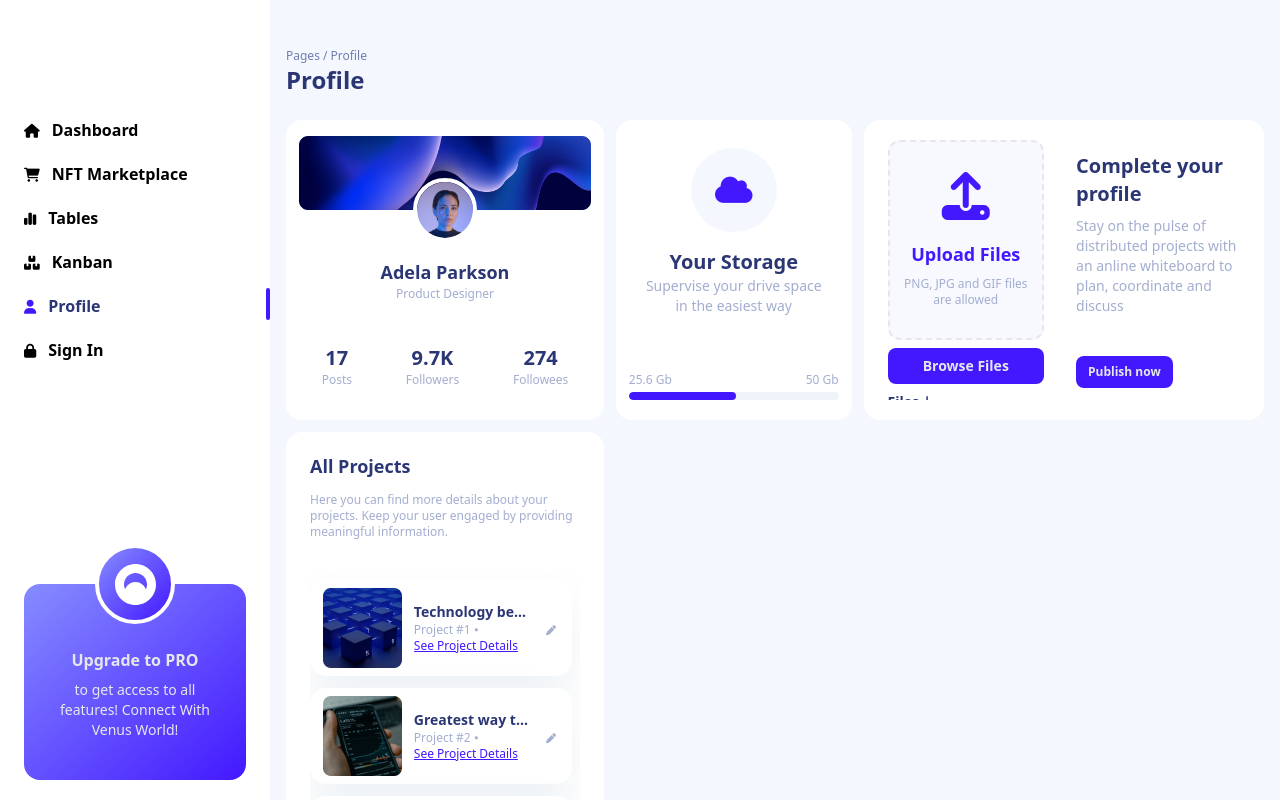
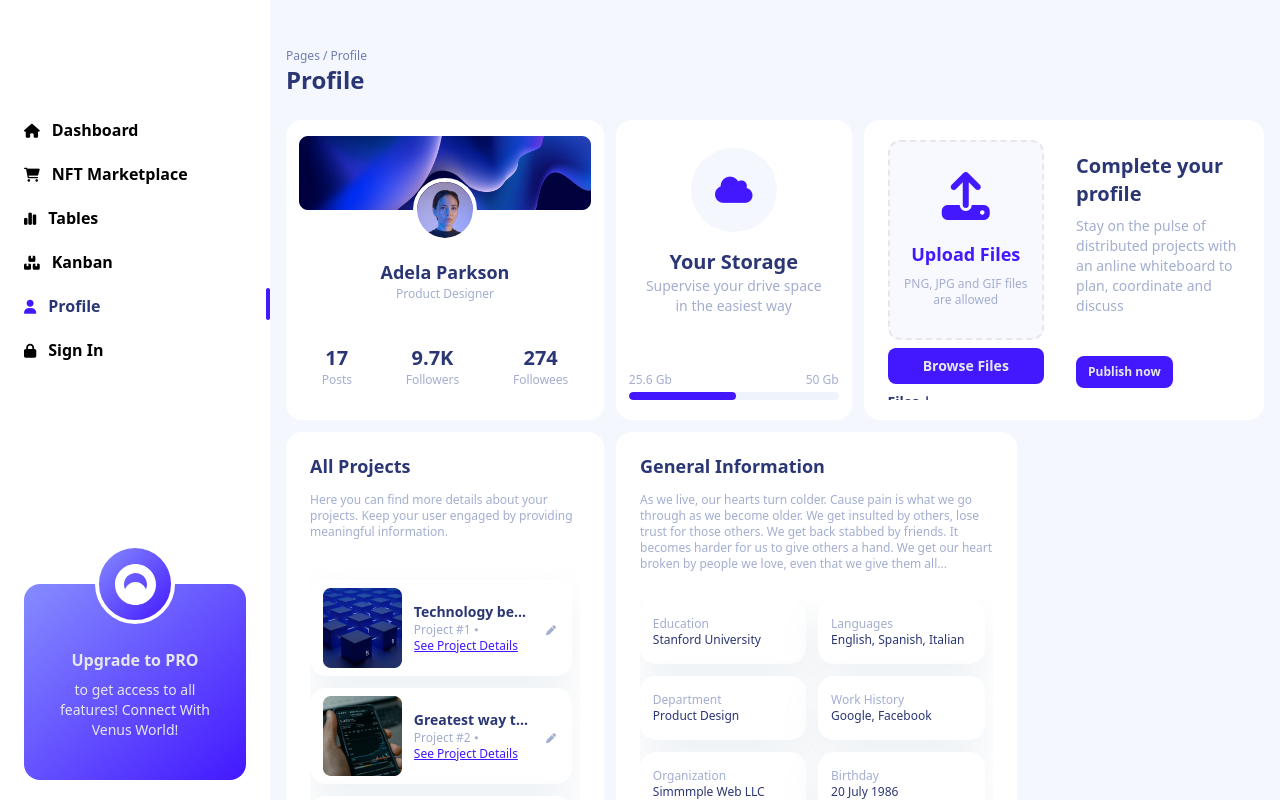
Before and after one commit to sina-byn/horizon-ui-dashboard, a React (Vite) app: page /profile in a window 1280 px wide. Built offline with nearby package versions, Linux system fonts and the light colour scheme.

Commit message:
general info section added

```diff
--- /dev/null
+++ b/src/features/Profile/GeneralInformation.tsx
@@ -0,0 +1,82 @@
+// * components
+import Card from '../../components/Card';
+import Typography from '../../components/Typography';
+
+// * data
+const data = [
+  {
+    id: 1,
+    title: 'Education',
+    value: 'Stanford University',
+  },
+  {
+    id: 2,
+    title: 'Languages',
+    value: 'English, Spanish, Italian',
+  },
+  {
+    id: 3,
+    title: 'Department',
+    value: 'Product Design',
+  },
+  {
+    id: 4,
+    title: 'Work History',
+    value: 'Google, Facebook',
+  },
+  {
+    id: 5,
+    title: 'Organization',
+    value: 'Simmmple Web LLC',
+  },
+  {
+    id: 6,
+    title: 'Birthday',
+    value: '20 July 1986',
+  },
+];
+
+const GeneralInformation = () => {
+  return (
+    <Card className='general-info-card lg:col-span-7 xl:col-span-5 flex-col max-h-[400px]'>
+      <Typography
+        tag='h6'
+        className='text-primary dark:text-white text-lg font-bold capitalize'
+      >
+        General Information
+      </Typography>
+      <Typography className='description text-neutral text-xs my-3'>
+        As we live, our hearts turn colder. Cause pain is what we go through as
+        we become older. We get insulted by others, lose trust for those others.
+        We get back stabbed by friends. It becomes harder for us to give others
+        a hand. We get our heart broken by people we love, even that we give
+        them all...
+      </Typography>
+      <div className='cards grid grid-cols-12 gap-3 overflow-y-auto mt-4 pb-4 pr-2'>
+        {data.map(card => (
+          <Card
+            key={card.id}
+            style={{ padding: '1rem 0.8rem' }}
+            darkModeClassName='dark:bg-d-light'
+            className='lg:col-span-6 flex-col justify-center text-xs font-medium shadow-custom dark:shadow-none'
+          >
+            <Typography
+              tag='span'
+              className='card-title text-neutral capitalize'
+            >
+              {card.title}
+            </Typography>
+            <Typography
+              tag='span'
+              className='card-value text-primary dark:text-white capitalize truncate'
+            >
+              {card.value}
+            </Typography>
+          </Card>
+        ))}
+      </div>
+    </Card>
+  );
+};
+
+export default GeneralInformation;
--- a/src/pages/Profile.tsx
+++ b/src/pages/Profile.tsx
@@ -6,6 +6,7 @@ import ProfileCard from '../features/Profile/ProfileCard';
 import StorageCard from '../features/Profile/StorageCard';
 import ImageUpload from '../features/Profile/ImageUpload';
 import Projects from '../features/Profile/Projects';
+import GeneralInformation from '../features/Profile/GeneralInformation';
 
 const Profile = () => {
   return <MainLayout title='Profile'>
@@ -13,6 +14,7 @@ const Profile = () => {
     <StorageCard />
     <ImageUpload />
     <Projects />
+    <GeneralInformation />
   </MainLayout>;
 };
 
```
